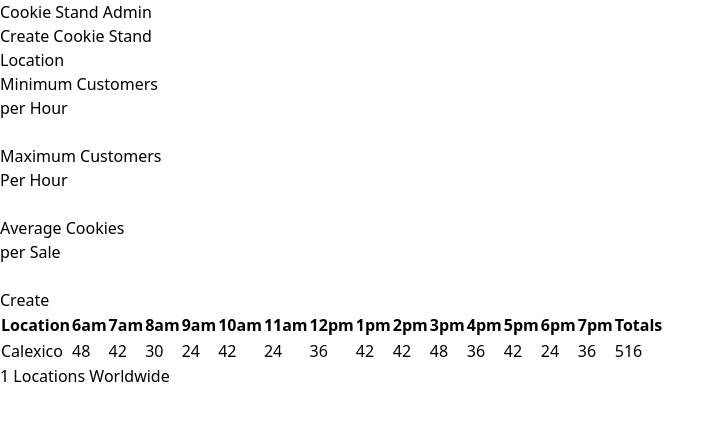
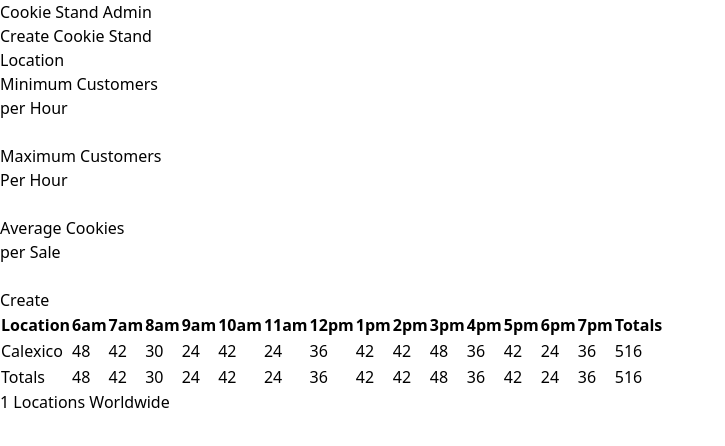
Before and after one commit to MonikaChris/cookie-stand-admin, a Next.js app: page / in a window 1280 px wide. Both pictures are taken after typing "Sample", "Sample", "Sample", "Sample" into the empty fields and a click on the button "Create". Shown: the top 446 px of the page, without its empty margins (0-725 px from the left). Built offline with nearby package versions, Linux system fonts and the light colour scheme.

Commit message:
Tallies and displays totals

```diff
--- a/components/ReportTable.js
+++ b/components/ReportTable.js
@@ -2,13 +2,25 @@ import { hours } from '../data';
 
 export default function ReportTable(props) {
     const { cookieStandList } = props
+    const hour_idx = [0, 1, 2, 3, 4, 5, 6, 7, 8, 9, 10, 11, 12, 13]
+    let total_of_totals = 0
 
-    function getTotal(arr) {
+    function getRowTotal(arr) {
         let total_sum = 0;
         for (let num of arr) {
             total_sum += num
         }
+        // Updates total total for final table entry
+        total_of_totals += total_sum
         return total_sum;
+    }
+
+    function getColTotal(idx) {
+        let total_sum = 0;
+        for (let stand of cookieStandList) {
+            total_sum += stand.hourly_sales[idx]
+        }
+        return total_sum
     }
 
     if (cookieStandList.length === 0) {
@@ -34,9 +46,19 @@ export default function ReportTable(props) {
                             {stand.hourly_sales.map( hour => (
                                 <td key={hour}>{hour}</td>
                             ))}
-                            <td>{getTotal(stand.hourly_sales)}</td>
+                            <td>{getRowTotal(stand.hourly_sales)}</td>
                         </tr>)
                     ))}
+
+                    <tr>
+                        <td>Totals</td>
+                        {hour_idx.map(idx => (
+                            <td key={idx}>{getColTotal(idx)}</td>
+                        ))}
+                        <td>{total_of_totals}</td>
+                    </tr>
+
+
 
                 </tbody>
             </table>
```
